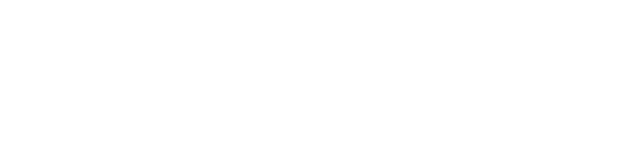
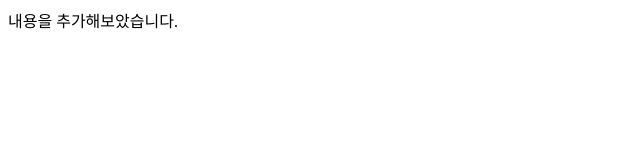
Before and after one commit to JiHunHeo/First, a plain HTML site: page index.html in a window 1280 px wide. Shown: the whole page, without its empty margins (0-640 px from the left). Drawn offline with Linux system fonts and the light colour scheme.

Commit message:
Second commit

```diff
--- a/index.html
+++ b/index.html
@@ -8,7 +8,9 @@
         <link rel="stylesheet" href="style.css" />
     </head>
     <body>
-        <header></header>
+        <header>
+            <nav>내용을 추가해보았습니다.</nav>
+        </header>
         <main></main>
         <footer></footer>
         <script src="main.js"></script>
```
